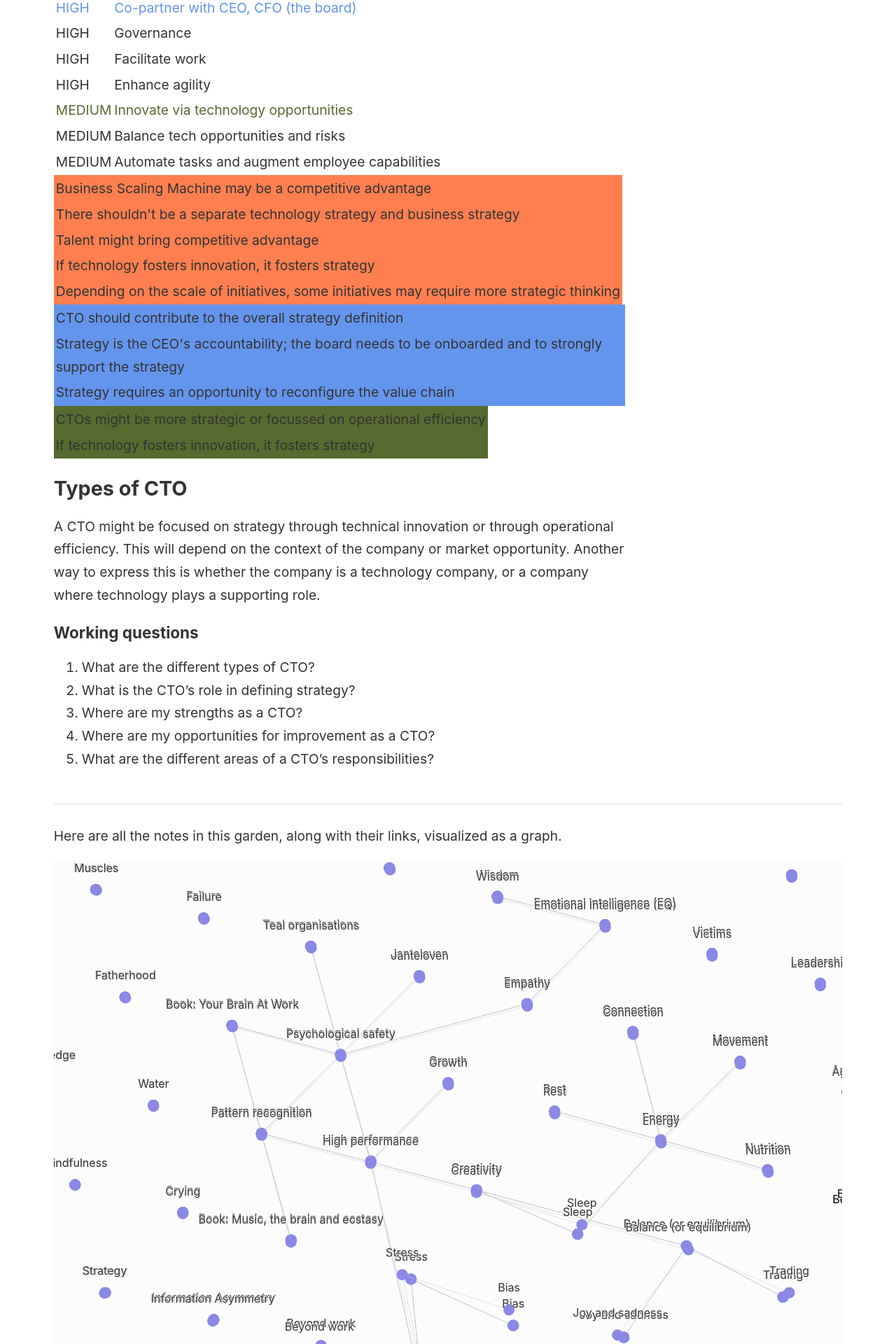
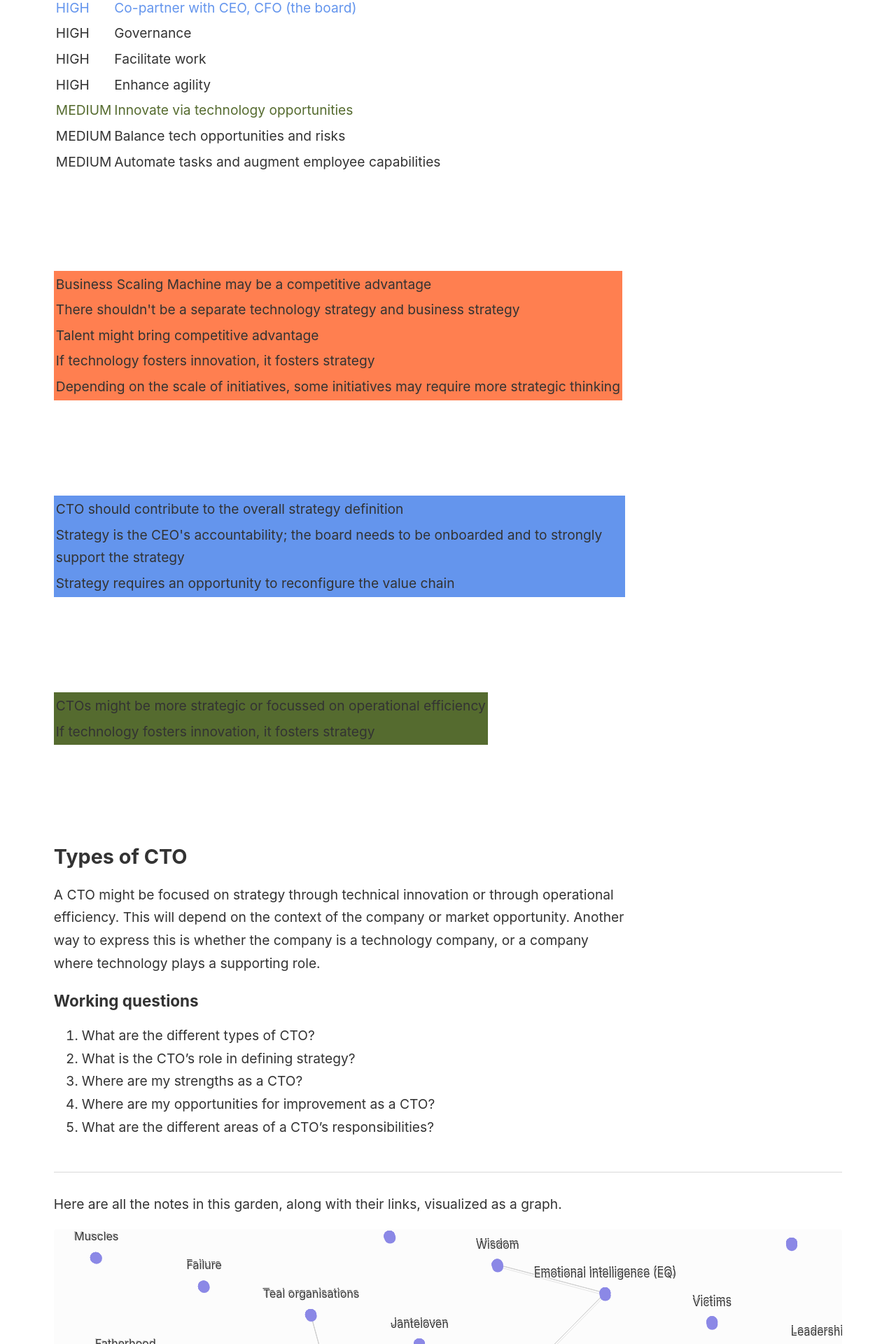
Before and after one commit to bigsee/digital-garden, a Jekyll site: the page built from _notes/Being a CTO.md, in a window 1280 px wide. Shown: the part 1062-2982 px from the top of the page at 70% size. Built offline with Jekyll 4.4.1, drawn with Linux system fonts in a browser that asks for light colours.

Commit message:
:art: improve spacing

```diff
--- a/_notes/Being a CTO.md
+++ b/_notes/Being a CTO.md
@@ -70,6 +70,8 @@ Another model is _the four Ts_:
     </tbody>
 </table>
 
+<br><br><br>
+
 <table style="background-color: #ff7f50">
     <tr>
         <td>Business Scaling Machine may be a competitive advantage</td>
@@ -88,6 +90,8 @@ Another model is _the four Ts_:
     </tr>
 </table>
 
+<br><br><br>
+
 <table style="background-color: #6495ed">
     <tr>
         <td>CTO should contribute to the overall strategy definition</td>
@@ -100,6 +104,8 @@ Another model is _the four Ts_:
     </tr>
 </table>
 
+<br><br><br>
+
 <table style="background-color: #556b2f">
     <tr>
         <td>CTOs might be more strategic or focussed on operational efficiency</td>
@@ -109,7 +115,7 @@ Another model is _the four Ts_:
     </tr>
 </table>
 
-
+<br><br><br>
 
 ## Types of CTO
 
```
